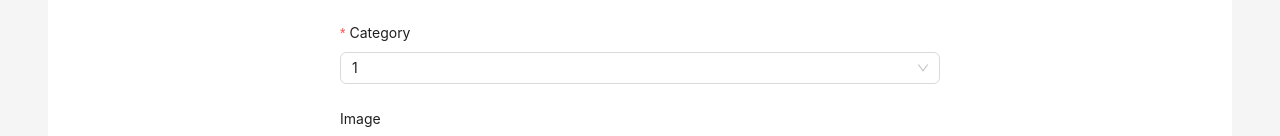
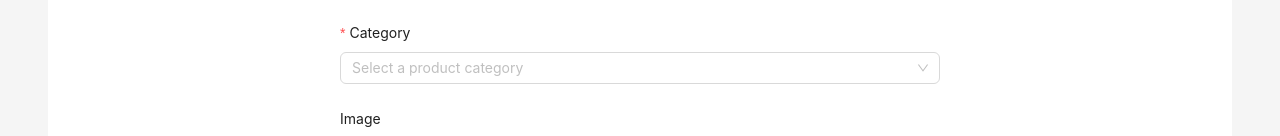
Before and after one commit to vladtymo/React-Shop-PV221, a React (Create React App) app: page /products/create in a window 1280 px wide. Shown: the part 334-470 px from the top of the page. Built offline with nearby package versions, Linux system fonts and the light colour scheme; no server answers.

Commit message:
Remove category initial value

```diff
--- a/src/components/CreateForm.js
+++ b/src/components/CreateForm.js
@@ -117,7 +117,6 @@ export default function CreateForm({ product }) {
                 <Form.Item
                     name="categoryId"
                     label="Category"
-                    initialValue={1}
                     rules={[
                         {
                             required: true,
```
